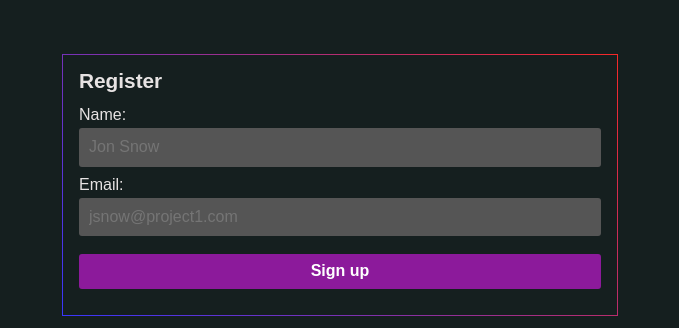
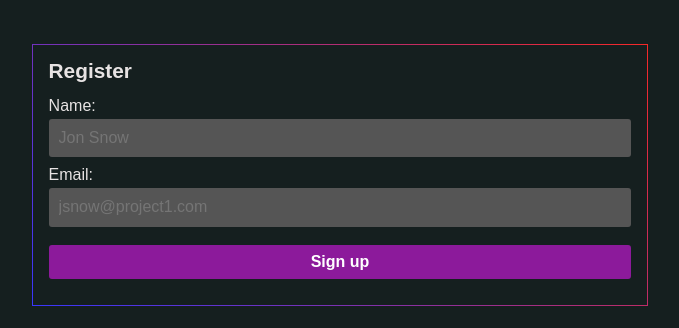
Before and after one commit to ITMD-362-02/project1, a plain HTML site: page index.html in a window 1280 px wide. Shown: the part 100-428 px from the top of the page, without its empty margins (300-979 px from the left). Drawn offline with Linux system fonts and the light colour scheme; a web font is replaced by a local one.

Commit message:
fixed padding, responsiveness, etc

```diff
--- a/styles.css
+++ b/styles.css
@@ -8,6 +8,11 @@ body {
 
 header, main {
   padding-inline: 1rem;
+  margin: 0 auto;
+}
+
+header {
+  padding-top: 25%;
 }
 
 h1 {
@@ -18,7 +23,7 @@ h1 {
   -webkit-background-clip: text;
   -webkit-text-fill-color: transparent;
   background-clip: text;
-  padding: 3rem;
+  padding-block: 3rem;
 }
 
 h2 {
@@ -28,12 +33,12 @@ h2 {
 }
 
 form {
-  padding: 0.6rem;
+  padding-inline: 0.6rem;
 }
 
 fieldset {
   padding: 1rem;
-  border-image: linear-gradient(45deg, #3936fc,  #f52828);
+  border-image: linear-gradient(225deg, #f52828, #3936fc);
   border-image-slice: 1;
   border-width: 0.1rem;
 }
@@ -72,8 +77,11 @@ input[type="submit"]:hover {
 }
 
 @media screen and (min-width: 768px) {
-  form {
-    width: 35rem;
-    margin: 0 auto;
+  header {
+    padding-top: 0;
+  }
+
+  main {
+    width: 40rem;
   }
 }
```
